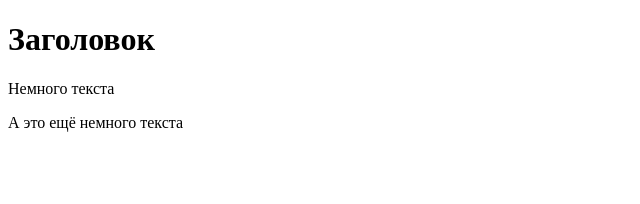
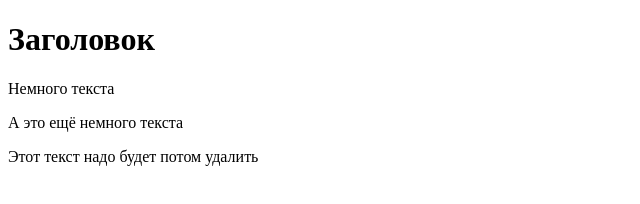
Before and after one commit to matannieros/sitairis, a plain HTML site: page index.html in a window 1280 px wide. Shown: the whole page, without its empty margins (0-640 px from the left). Drawn offline with Linux system fonts and the light colour scheme.

Commit message:
This commit will be deleted

```diff
--- a/index.html
+++ b/index.html
@@ -8,4 +8,5 @@
 	<h1>Заголовок</h1>
 	<p>Немного текста</p>
 	<p>А это ещё немного текста</p>
+	<p>Этот текст надо будет потом удалить</p>
 </body>
```
